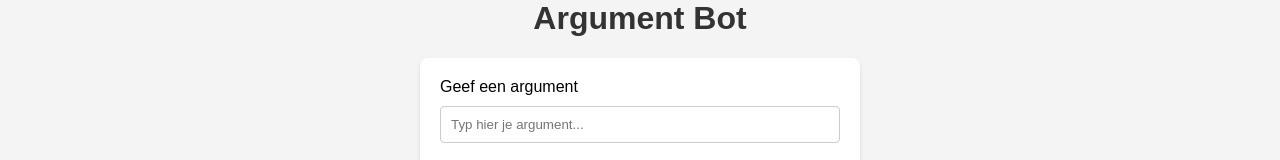
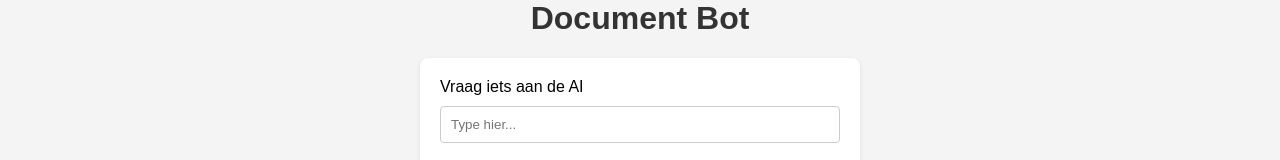
Before and after one commit to Dolores9/prg9-lesbrief1, a plain HTML site: page client/index.html in a window 1280 px wide. Shown: the top 160 px of the page. Drawn offline with Linux system fonts and the light colour scheme.

Commit message:
Updated html to make use more clear

```diff
--- a/client/index.html
+++ b/client/index.html
@@ -6,11 +6,11 @@
     <link rel="stylesheet" href="style.css">
 </head>
 <body>
-    <h1>Argument Bot</h1>
+    <h1>Document Bot</h1>
 
     <form id="chatForm">
-        <label for="chatfield">Geef een argument</label>
-        <input type="text" id="Question" placeholder="Typ hier je argument..." required>
+        <label for="chatfield">Vraag iets aan de AI</label>
+        <input type="text" id="Question" placeholder="Type hier..." required>
         <button id="submitBtn" type="submit">Verstuur</button>
         <button id="cancelBtn" type="button">Annuleren</button>
     </form>
```
